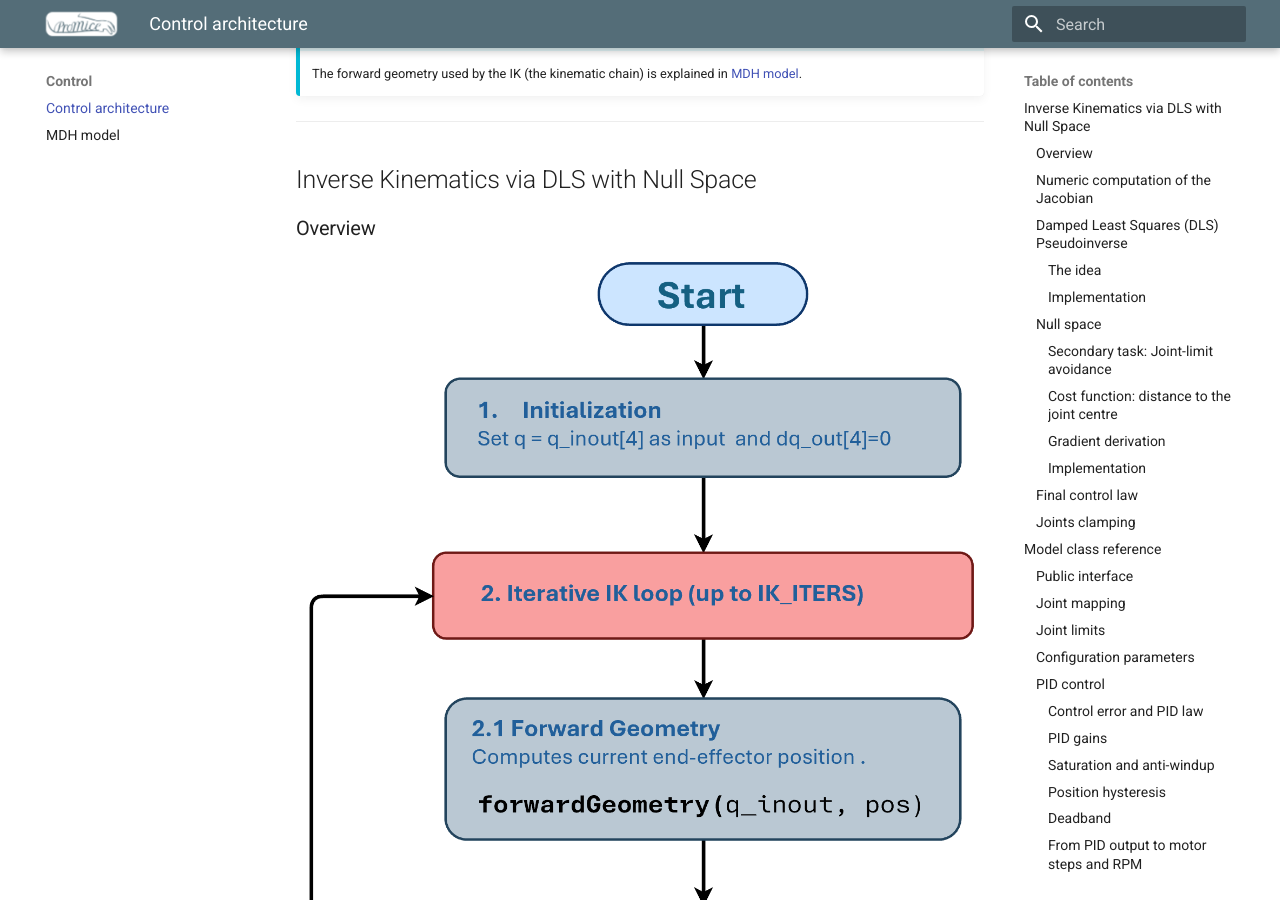
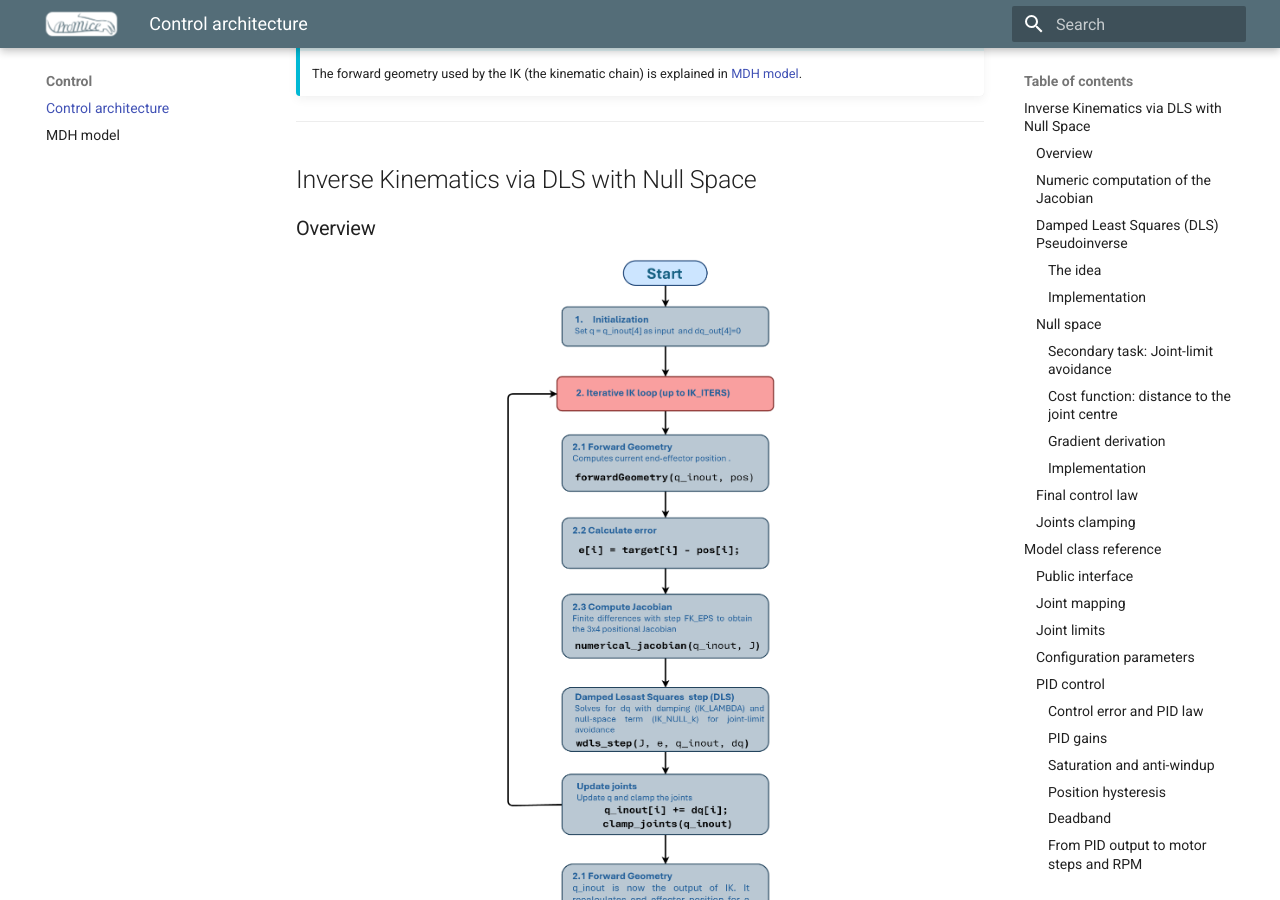
Before and after one commit to Juan-CarlosM/ProMice, an MkDocs documentation site: the page built from docs/control_architecture.md, in a window 1280 px wide and 900 px high, scrolled down 839 px. Built offline with MkDocs 1.6.1 and Material for MkDocs 9.7.7, drawn with Linux system fonts in a browser that asks for light colours.

Commit message:
Adjust image size for IK flowchart
Updated image size for IK flowchart in documentation.

```diff
--- a/docs/control_architecture.md
+++ b/docs/control_architecture.md
@@ -25,7 +25,7 @@ Overall control pipeline of ProMice: Cartesian target → inverse kinematics →
 
 ### Overview
 
-![IK flowchar](images/IK_flowchart.png){loading=lazy}
+![IK flowchar](images/IK_flowchart.png){width=40% .center}
 
 | Symbol | Meaning |Size |
 |:------:|---------|:----:|
```
